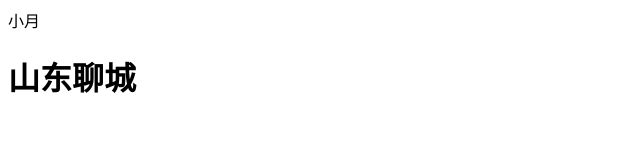
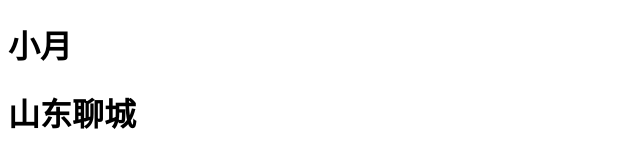
Before and after one commit to xiaoyue0722/1908B, a plain HTML site: page index.html in a window 1280 px wide. Shown: the whole page, without its empty margins (0-640 px from the left). Drawn offline with Linux system fonts and the light colour scheme.

Commit message:
新增标题
首页添加了标题

```diff
--- a/index.html
+++ b/index.html
@@ -6,7 +6,7 @@
     <title>Document</title>
 </head>
 <body>
-    小月
+    <h1>小月</h1>
     <h1>山东聊城</h1>
 </body>
 </html>
```
